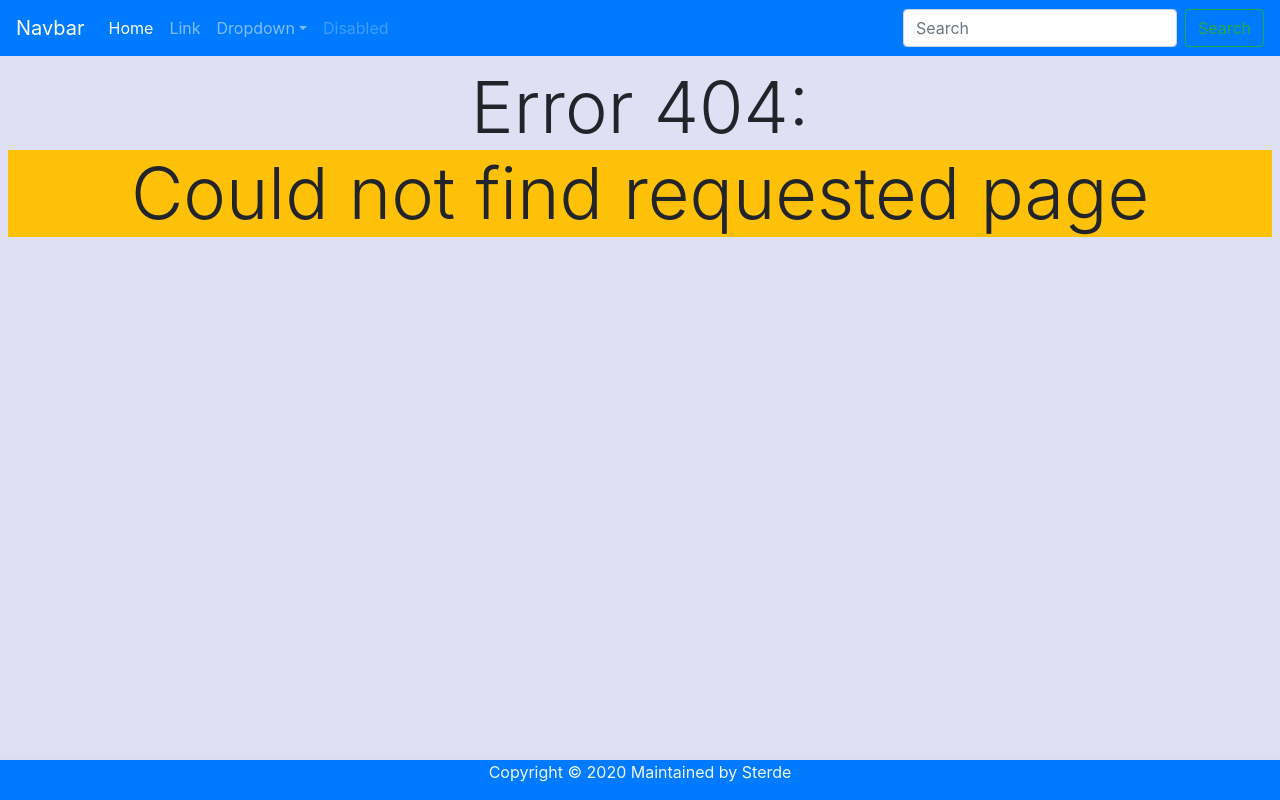
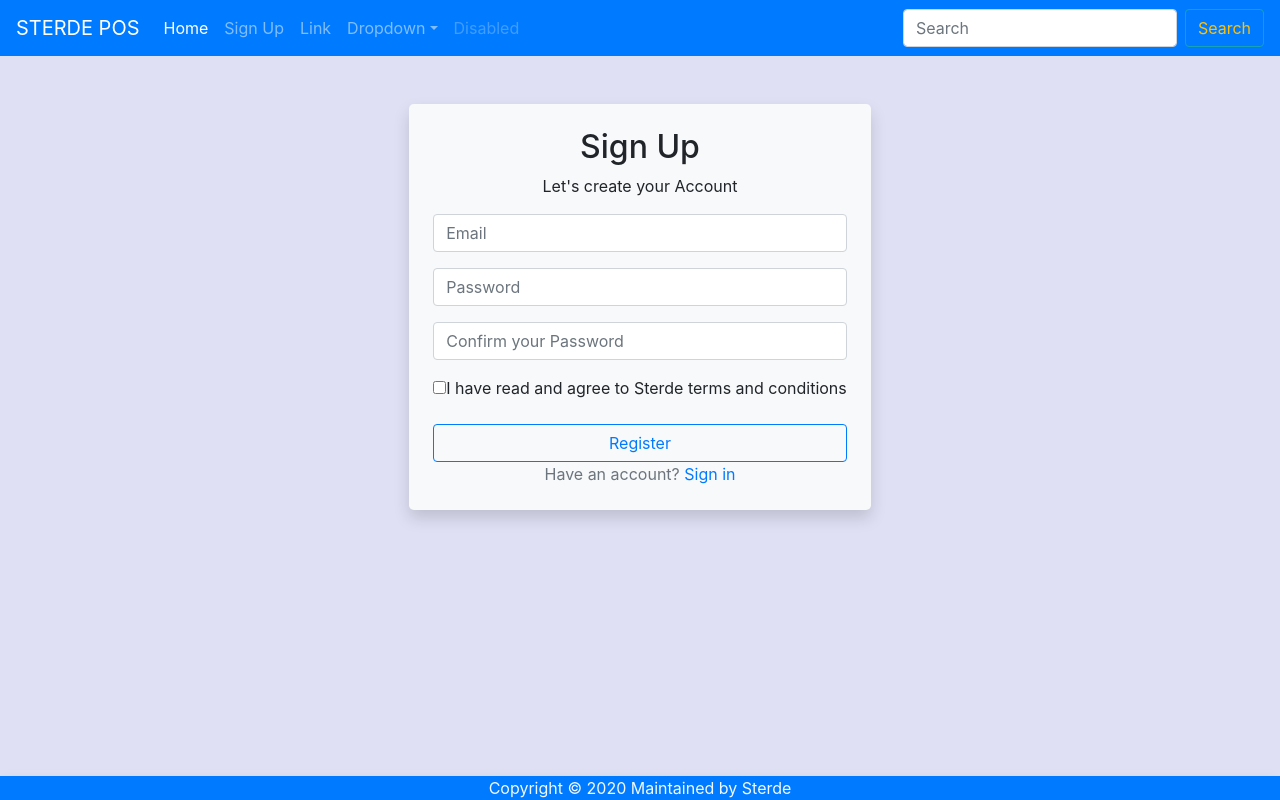
Before and after one commit to RDjarbeng/sterde_pos, a React (Create React App) app: page /signup in a window 1280 px wide. Before the commit this address had no page. Built offline with nearby package versions, Linux system fonts and the light colour scheme.

Commit message:
Added Sign up, changed layout on login and sign up, added routing between login and signup

```diff
--- a/src/App.js
+++ b/src/App.js
@@ -4,6 +4,7 @@ import Login from './components/Login';
 import Nav from './components/Nav';
 import PageNotFound from './components/PageNotFound';
 import Footer from './components/Footer';
+import SignUp  from './components/SignUp';
 import './css/bootstrap/bootstrap.min.css'
 import './App.css';
 
@@ -14,6 +15,8 @@ function App() {
         <Nav />
         <Switch>
           <Route path='/' exact component={Login} />
+          <Route path='/login' exact component={Login} />
+          <Route path='/signup' exact component={SignUp} />
           <Route path='/'  component={PageNotFound } />
         </Switch>
         <Footer />
--- a/src/components/Footer.js
+++ b/src/components/Footer.js
@@ -5,7 +5,7 @@ function Footer() {
     return (
         <footer className='fixed-bottom bg-primary shadow '>
             <div>
-                <p className='footer-text'>Copyright &copy; 2020 Maintained by Sterde</p>
+                <p className='footer-text my-auto'>Copyright &copy; 2020 Maintained by Sterde</p>
             </div>
         </footer>
     )
--- a/src/components/Login.js
+++ b/src/components/Login.js
@@ -2,12 +2,13 @@ import React from 'react';
 
 
 function Login() {
+/* todo: track state, change to controlled form */
     return (
         <div className='d-flex justify-content-center flex-column mx-auto mt-5'>
 
-            <form className='LoginForm' className='w-50 mx-auto shadow p-4 bg-light rounded-lg'>
-                <div className='w-50 mx-auto bg-light'>
-                    <h2 className='display-2'>Sign In</h2>
+            <form className='LoginForm' className='w-25 mx-auto shadow p-3 bg-light rounded-lg'>
+                <div className=' mx-auto bg-light'>
+                    <h2 className='display-4'>Sign In</h2>
                     <p>Login to your Account</p>
                 </div>
                 <div className='form-group ' >
--- a/src/components/Nav.js
+++ b/src/components/Nav.js
@@ -5,7 +5,7 @@ import { Link} from "react-router-dom";
 function Nav() {
     return (
         <nav className="navbar navbar-expand-md navbar-dark bg-primary">
-            <a className="navbar-brand" >Navbar</a>
+            <Link to='/' className="navbar-brand" >STERDE POS</Link>
             <button className="navbar-toggler" type="button" data-toggle="collapse" data-target="#navbarSupportedContent" aria-controls="navbarSupportedContent" aria-expanded="false" aria-label="Toggle navigation">
                 <span className="navbar-toggler-icon"></span>
             </button>
@@ -14,6 +14,9 @@ function Nav() {
                 <ul className="navbar-nav mr-auto">
                     <li className="nav-item active">
                         <Link className="nav-link" to='/' >Home <span className="sr-only">(current)</span></Link>
+                    </li>
+                    <li className="nav-item">
+                        <Link className="nav-link" to='/signup' >Sign Up <span className="sr-only">(current)</span></Link>
                     </li>
                     <li className="nav-item">
                         <a className="nav-link" >Link</a>
@@ -35,7 +38,7 @@ function Nav() {
                 </ul>
                 <form className="form-inline my-2 my-lg-0">
                     <input className="form-control mr-sm-2" type="search" placeholder="Search" aria-label="Search"/>
-                        <button className="btn btn-outline-success my-2 my-sm-0" type="submit">Search</button>
+                        <button className="btn btn-outline-info my-2 my-sm-0 text-warning" type="submit">Search</button>
     </form>
   </div>
 </nav>
--- /dev/null
+++ b/src/components/SignUp.js
@@ -0,0 +1,40 @@
+import React from 'react';
+import { Link } from "react-router-dom";
+
+function SignUp() {
+    /* todo: track state, change to controlled form */
+    return (
+        <div className='d-flex justify-content-center flex-column mx-auto mt-5'>
+
+            <form  className=' mx-auto shadow p-4 bg-light rounded-lg'>
+                <div className='w-50 mx-auto bg-light'>
+                    <h2 className='text-lg'>Sign Up</h2>
+                    <p>Let's create your Account</p>
+                </div>
+                <div className='form-group ' >
+                    <input type='text' className='form-control' placeholder='Email' required />
+
+                </div>
+
+                <div className='form-group ' >
+                    <input type='password' className='form-control' placeholder='Password' required />
+
+                </div>
+
+                <div className='form-group ' >
+                    <input type='text' className='form-control' placeholder='Confirm your Password' />
+                </div>
+                <div className='form-group ' >
+                    <input type='checkbox' className='' /><label> I have read and agree to Sterde terms and conditions</label>
+                </div>
+                <button className="btn btn-outline-primary btn-block">Register</button>
+                <div>
+                    <span className='text-secondary'>Have an account?<Link  to='/login' > Sign in</Link> </span>
+                </div>
+            </form>
+
+        </div>
+    );
+}
+
+export default SignUp;
```
